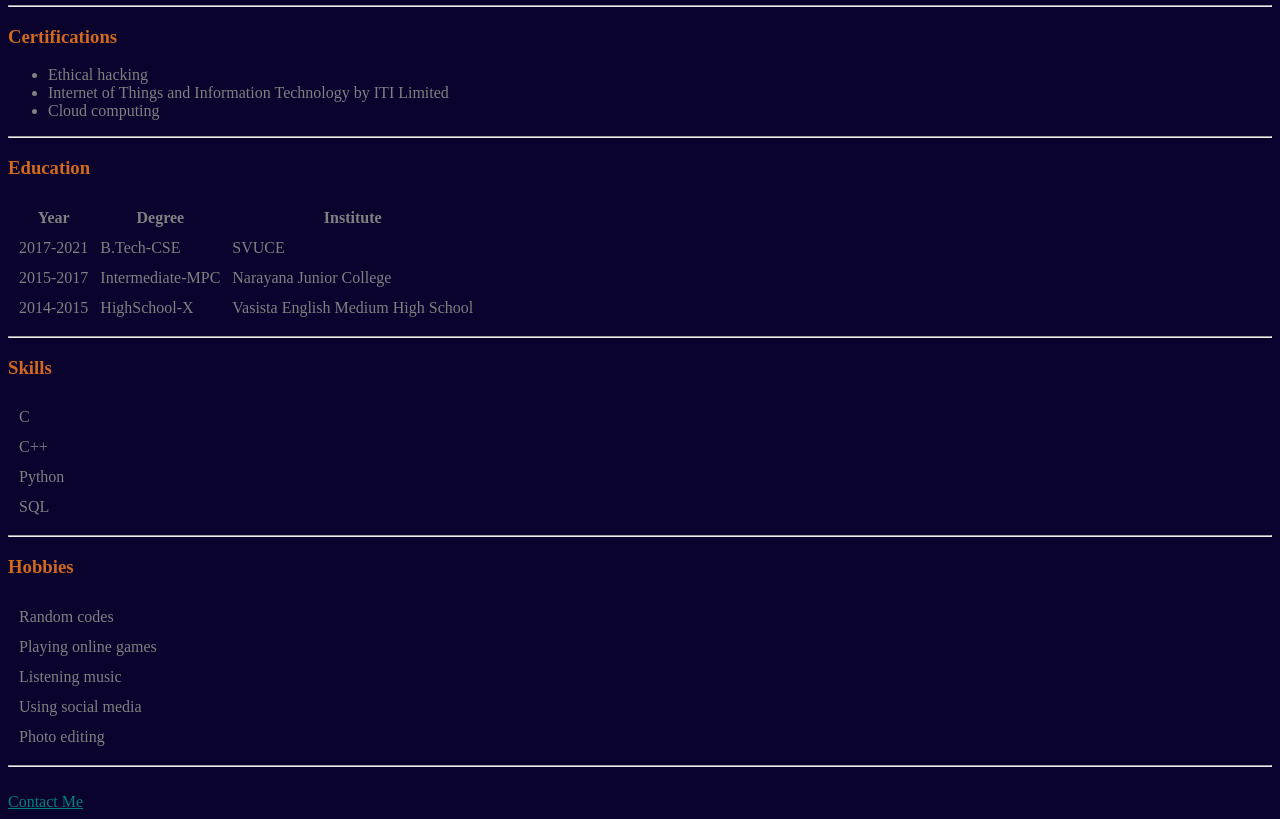
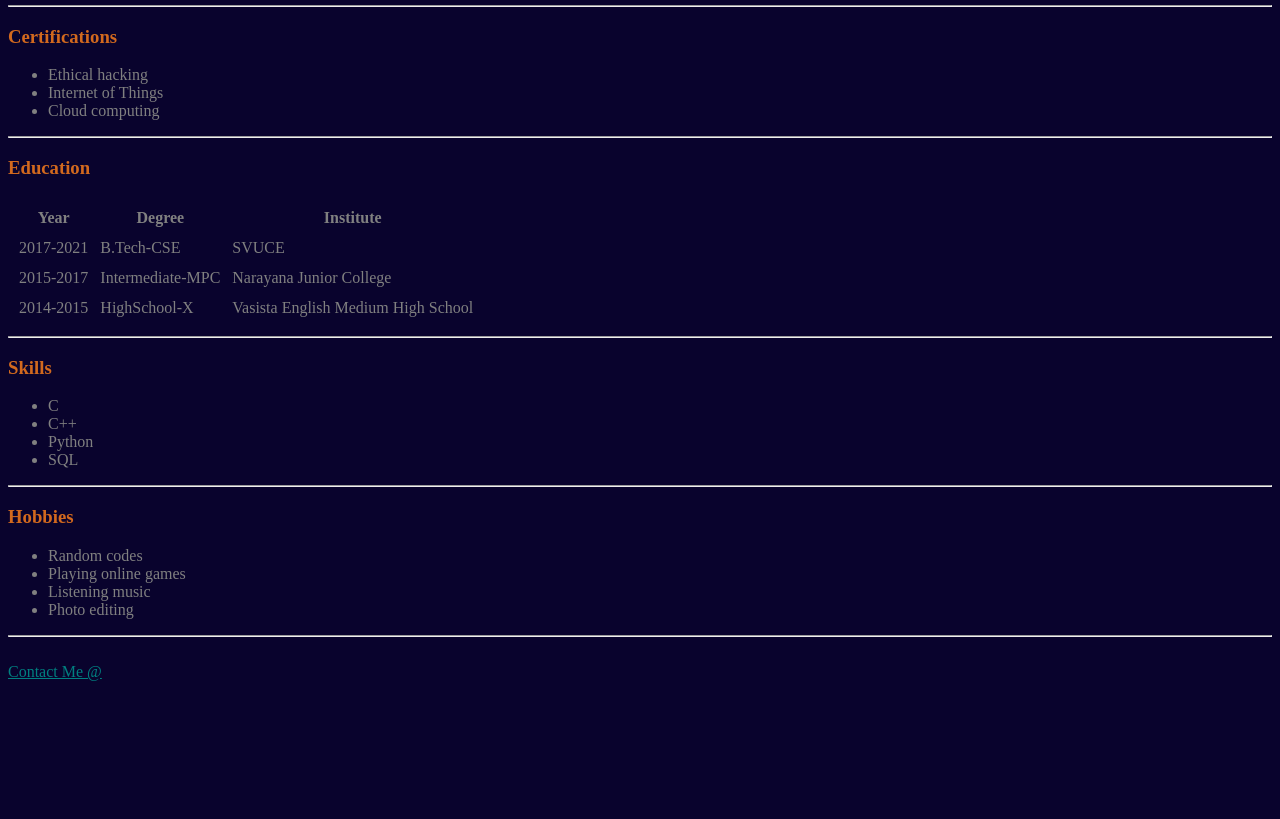
Before and after one commit to vishnukanth99/cv, a plain HTML site: page index.html in a window 1280 px wide. Shown: the part 328-1147 px from the top of the page. After the commit the page ends 1017 px from the top, so only its background shows below. Drawn offline with Linux system fonts and the light colour scheme.

Commit message:
Update index.html

```diff
--- a/index.html
+++ b/index.html
@@ -35,8 +35,8 @@
     <hr>
     <h3>Certifications</h3>
     <ul>
-        <li> Ethical hacking</li>
-        <li>Internet of Things and Information Technology by ITI Limited</li>
+        <li>Ethical hacking</li>
+        <li>Internet of Things</li>
         <li>Cloud computing</li>
     </ul>
     <hr>
@@ -69,39 +69,22 @@
     </table>
     <hr>
     <h3>Skills</h3>
-    <table cellspacing="10">
-        <tr>
-            <td>C</td>
-        </tr>
-        <tr>
-            <td>C++</td>
-        </tr>
-        <tr>
-            <td>Python</td>
-        </tr>
-            <td>SQL</td>
-        </tr>
-    </table>
+    <ul>
+        <li>C</li>
+        <li>C++</li>
+        <li>Python</li>
+        <li>SQL</li>
+    </ul>
     <hr>
     <h3>Hobbies</h3>
-    <table cellspacing="10">
-     <tr>
-            <td>Random codes</td>
-        </tr>
-        <tr>
-            <td>Playing online games</td>
-        </tr>
-            <td>Listening music</td>
-        </tr>
-         </tr>
-            <td>Using social media</td>
-        </tr>
-        </tr>
-            <td>Photo editing</td>
-        </tr>
-      </table>
+     <ul>
+        <li>Random codes</li>
+        <li>Playing online games</li>
+        <li>Listening music</li>
+        <li>Photo editing</li>
+    </ul>
     <hr>
     <br>
-    <a href="contact-me.html">Contact Me</a>
+    <a href="contact-me.html">Contact Me @</a>
 </body>
 </html>
```
